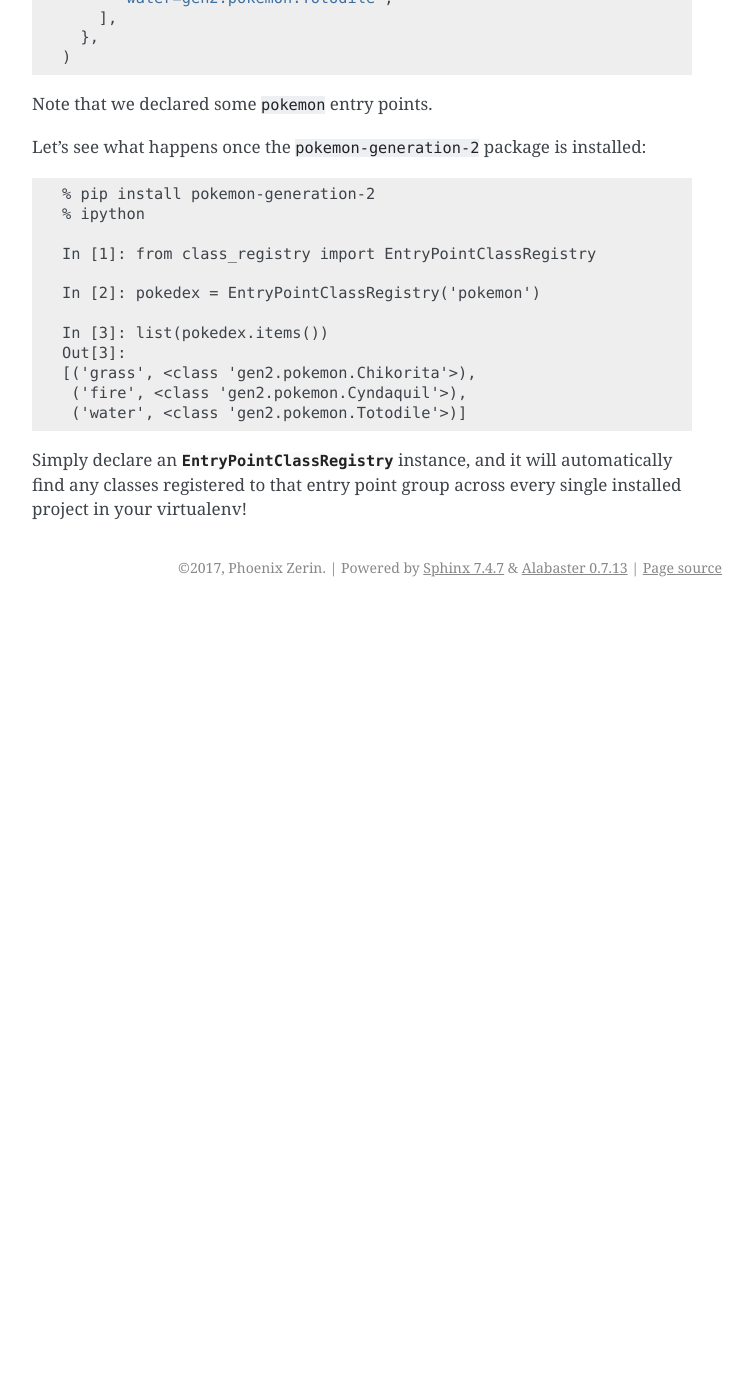
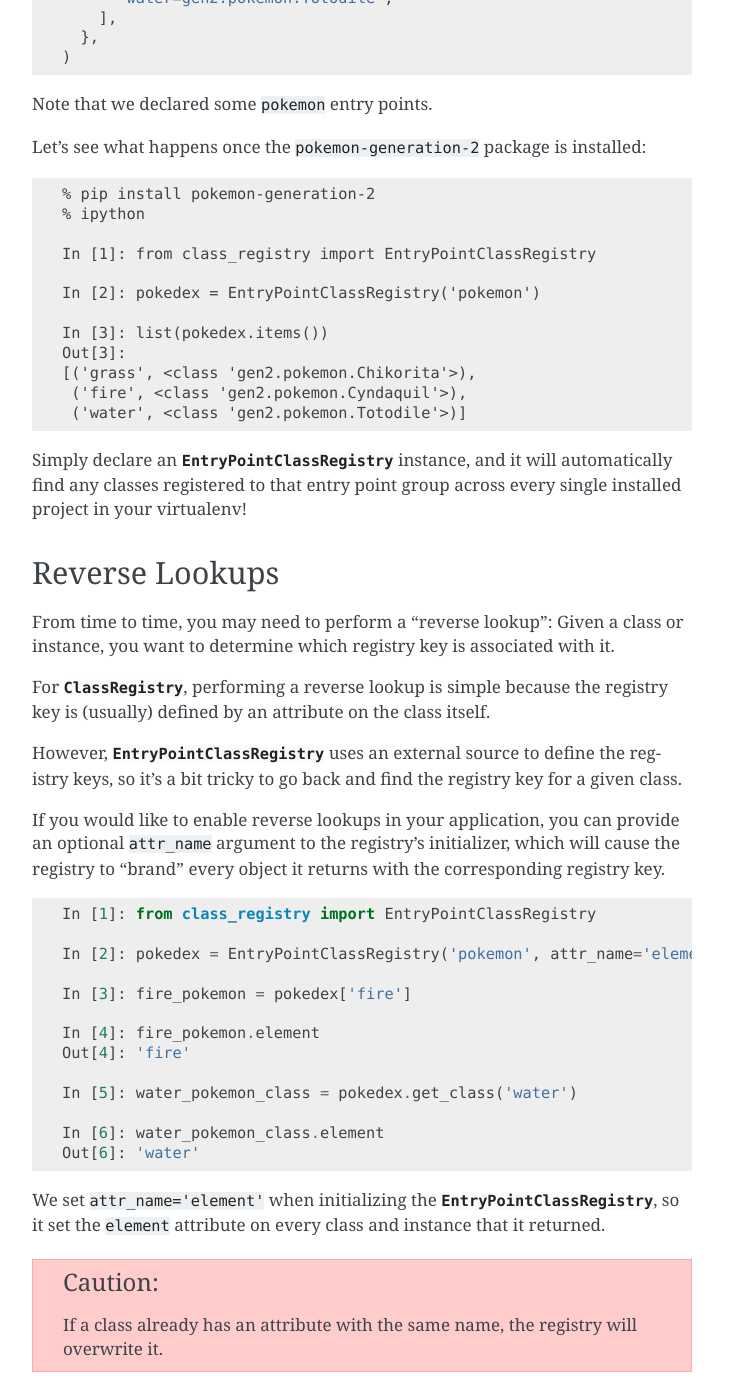
Before and after one commit to todofixthis/class-registry, a Sphinx documentation site: the page built from docs/entry_points.rst, in a window 1280 px wide and 1400 px high, scrolled down 532 px. Shown: the whole window, without its empty margins (388-1141 px from the left). Built offline with Sphinx 7.4.7, drawn with Linux system fonts in a browser that asks for light colours; before the commit the page ends 1139 px from its top, so only the background shows below that; some of the changed text lies outside the part shown.

Commit message:
Added documentation for entry point reverse lookups.

```diff
--- a/docs/entry_points.rst
+++ b/docs/entry_points.rst
@@ -50,4 +50,47 @@ Simply declare an :py:class:`EntryPointClassRegistry` instance, and it will
 automatically find any classes registered to that entry point group across every
 single installed project in your virtualenv!
 
+---------------
+Reverse Lookups
+---------------
+From time to time, you may need to perform a "reverse lookup":  Given a class or
+instance, you want to determine which registry key is associated with it.
+
+For :py:class:`ClassRegistry`, performing a reverse lookup is simple because the
+registry key is (usually) defined by an attribute on the class itself.
+
+However, :py:class:`EntryPointClassRegistry` uses an external source to define
+the registry keys, so it's a bit tricky to go back and find the registry key for
+a given class.
+
+If you would like to enable reverse lookups in your application, you can provide
+an optional ``attr_name`` argument to the registry's initializer, which will
+cause the registry to "brand" every object it returns with the corresponding
+registry key.
+
+.. code-block:: python
+
+   In [1]: from class_registry import EntryPointClassRegistry
+
+   In [2]: pokedex = EntryPointClassRegistry('pokemon', attr_name='element')
+
+   In [3]: fire_pokemon = pokedex['fire']
+
+   In [4]: fire_pokemon.element
+   Out[4]: 'fire'
+
+   In [5]: water_pokemon_class = pokedex.get_class('water')
+
+   In [6]: water_pokemon_class.element
+   Out[6]: 'water'
+
+We set ``attr_name='element'`` when initializing the
+:py:class:`EntryPointClassRegistry`, so it set the ``element`` attribute
+on every class and instance that it returned.
+
+.. caution::
+
+   If a class already has an attribute with the same name, the registry will
+   overwrite it.
+
 .. _entry points: http://setuptools.readthedocs.io/en/latest/setuptools.html#dynamic-discovery-of-services-and-plugins
```
